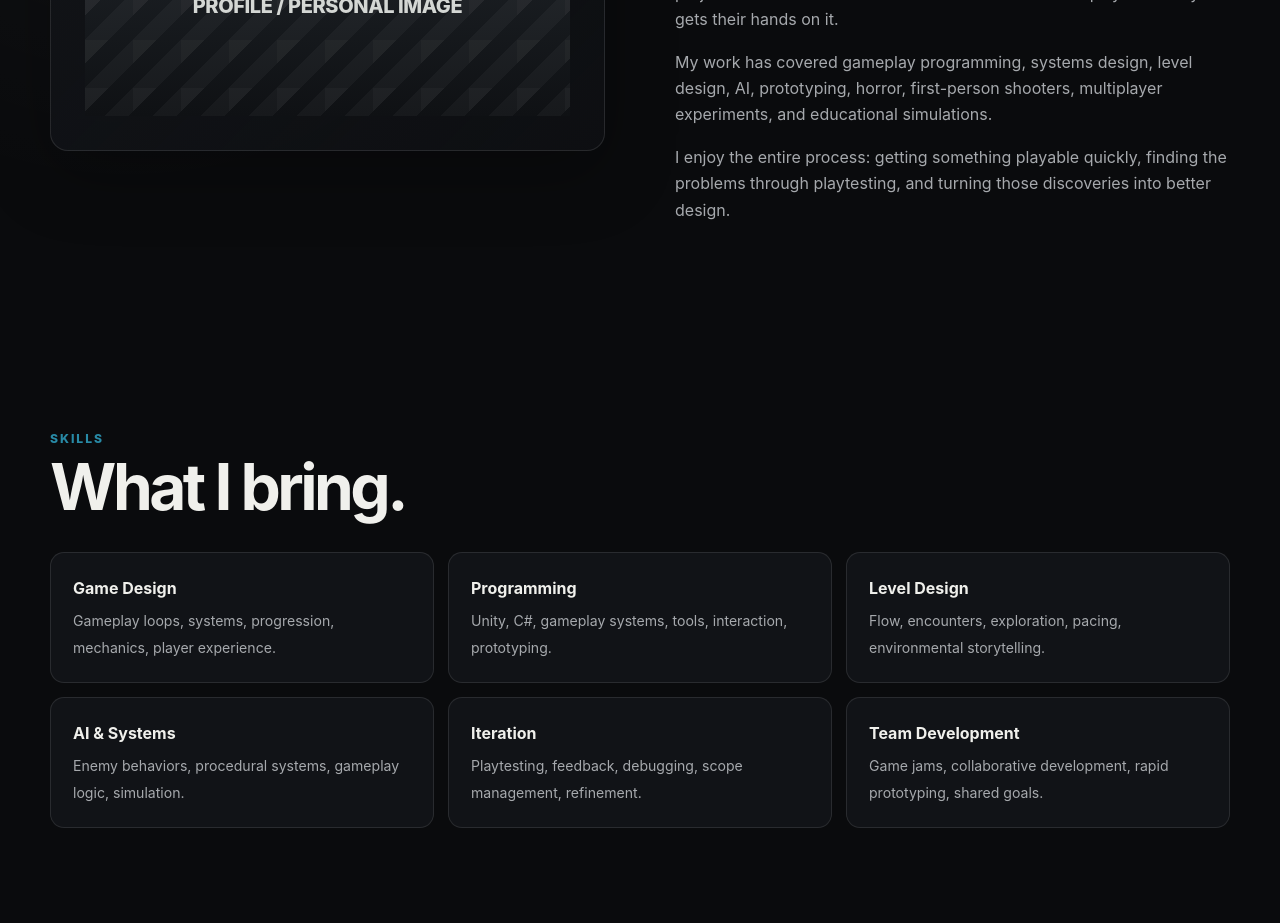
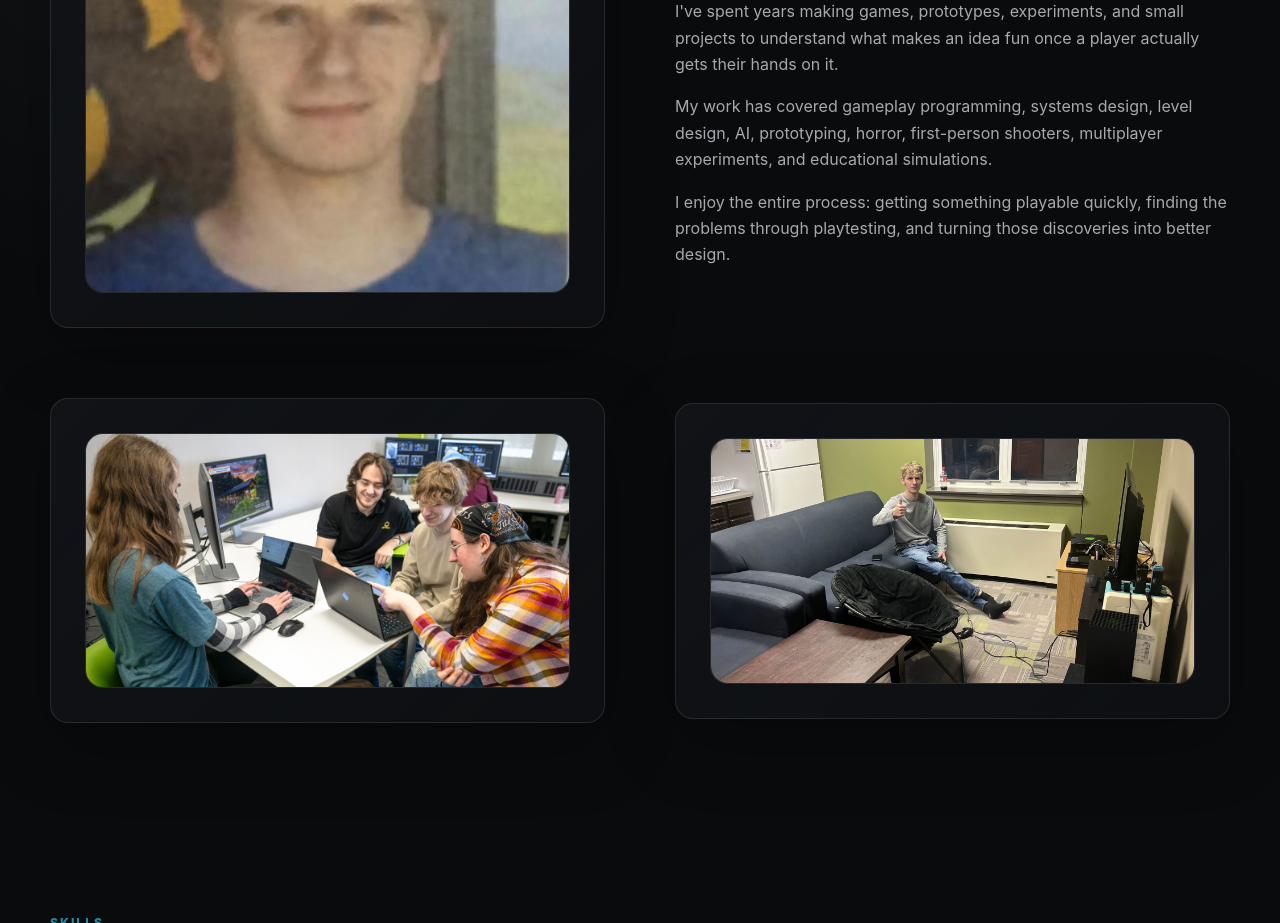
Before and after one commit to Famouspizza23/njohnsonportfolio, a plain HTML site: page about.html in a window 1280 px wide. Shown: the part 708-1631 px from the top of the page. Drawn offline with Linux system fonts and the light colour scheme.

Commit message:
Website v1.1
Added images to about and links to dungeon game page.

```diff
--- a/about.html
+++ b/about.html
@@ -32,7 +32,9 @@
 <section class="section" style="padding-top:20px;">
     <div class="container split">
         <div class="about-box reveal">
-      <div class="placeholder"><div><div class="placeholder-title">PROFILE / PERSONAL IMAGE</div></div></div>
+            <figure class="shot">
+                <img src="assets/images/me.webp" alt="me" width="460" height="460" loading="lazy" decoding="async">
+            </figure>
         </div>
         <div class="reveal">
             <div class="eyebrow">A little about me</div>
@@ -40,6 +42,16 @@
             <p class="muted">I've spent years making games, prototypes, experiments, and small projects to understand what makes an idea fun once a player actually gets their hands on it.</p>
             <p class="muted">My work has covered gameplay programming, systems design, level design, AI, prototyping, horror, first-person shooters, multiplayer experiments, and educational simulations.</p>
             <p class="muted">I enjoy the entire process: getting something playable quickly, finding the problems through playtesting, and turning those discoveries into better design.</p>
+        </div>
+        <div class="about-box reveal">
+            <figure class="shot">
+                <img src="assets/images/game-design-club-hero.webp" alt="gdc" width="1200" height="628" loading="lazy" decoding="async">
+            </figure>
+        </div>
+        <div class="about-box reveal">
+            <figure class="shot">
+                <img src="assets/images/me-21.webp" alt="me-2" width="3537" height="1792" loading="lazy" decoding="async">
+            </figure>
         </div>
     </div>
 </section>
```
Also changed, not shown: projects/dungeon-game.html (+8 -1 lines), assets/images/game-design-club-hero.webp (added), assets/images/me-21.webp (added), assets/images/me.webp (added). Lines whose indentation alone changed are shown as unchanged.
